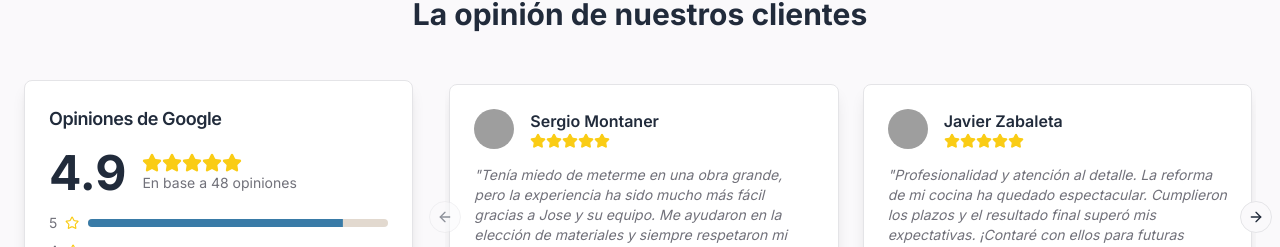
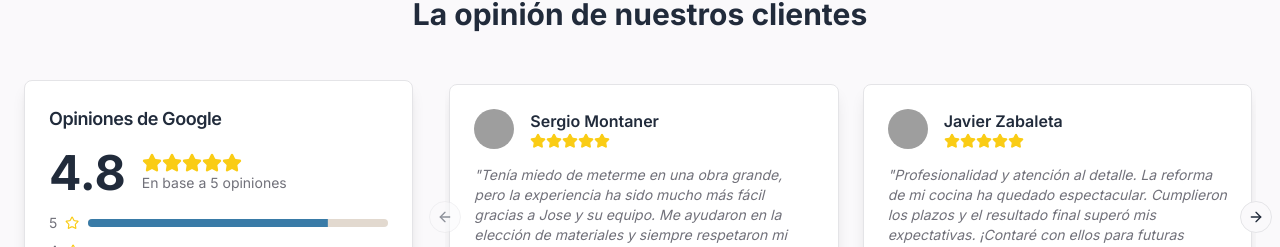
Before and after one commit to nh061361/vestalar-servicios, a Next.js app: page / in a window 1280 px wide. Shown: the part 1490-1737 px from the top of the page. Built offline with nearby package versions, Linux system fonts and the light colour scheme; grey boxes are pictures that could not be loaded.

Commit message:
Opiniones de Google 4.9 En base a 48 opiniones en esta parte de momento

```diff
--- a/src/app/page.tsx
+++ b/src/app/page.tsx
@@ -138,15 +138,15 @@ export default function HomePage() {
   ];
 
   const ratingDistribution = [
-    { rating: 5, percentage: 85 },
-    { rating: 4, percentage: 10 },
-    { rating: 3, percentage: 5 },
+    { rating: 5, percentage: 80 },
+    { rating: 4, percentage: 20 },
+    { rating: 3, percentage: 0 },
     { rating: 2, percentage: 0 },
     { rating: 1, percentage: 0 },
   ];
 
-  const totalReviews = 48;
-  const averageRating = 4.9;
+  const totalReviews = 5;
+  const averageRating = 4.8;
 
 
   return (
```
